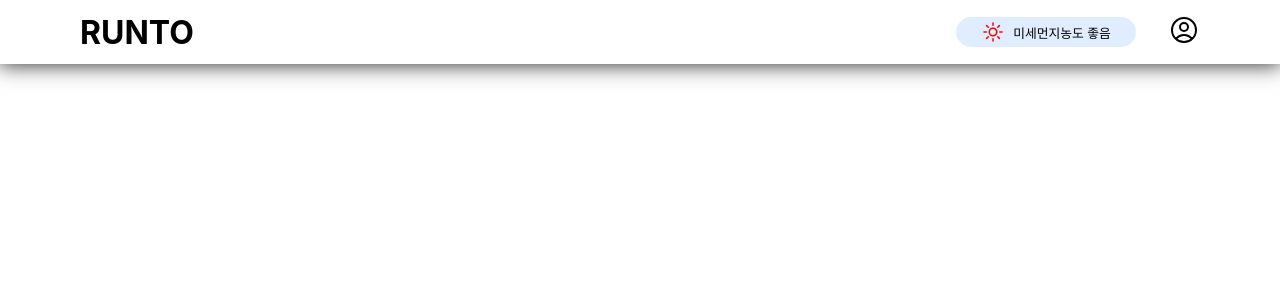
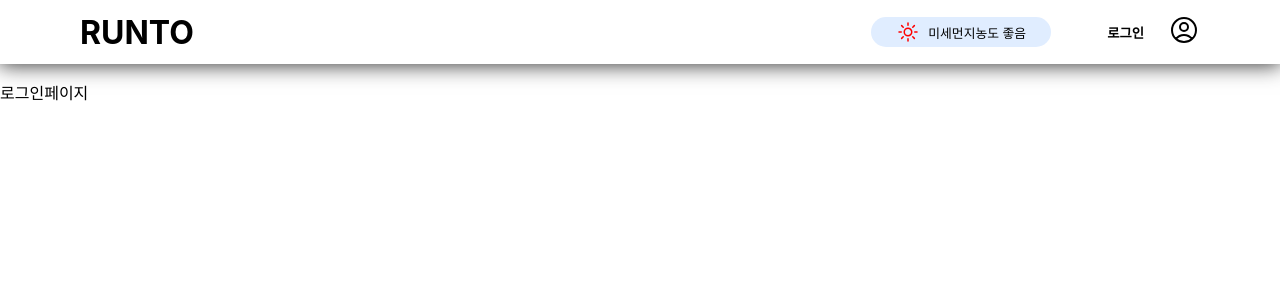
Before and after one commit to hanzanhae/Final_Project, a React (Create React App) app: page /login in a window 1280 px wide. Before the commit this address had no page. Shown: the top 300 px of the page. Built offline with nearby package versions, Linux system fonts and the light colour scheme.

Commit message:
로그인버튼추가

```diff
--- a/src/components/MainHeader.jsx
+++ b/src/components/MainHeader.jsx
@@ -1,4 +1,4 @@
-import React from 'react';
+import React, { useEffect, useState } from 'react';
 import styled from 'styled-components';
 
 import SunIcon from '../icons/sun.svg';
@@ -10,13 +10,29 @@ import { useDispatch, useSelector } from 'react-redux';
 const MainHeader = () => {
   const dispatch = useDispatch();
   const isDarkMode = useSelector((state) => state.theme.isDarkMode);
+  const [isScrolled, setIsScrolled] = useState(false);
 
   const handleToggleWeather = () => {
     dispatch({ type: 'WEATHER_THEME' });
   };
 
+  const handleScroll = () => {
+    if (window.scrollY > 500) {
+      setIsScrolled(true);
+    } else {
+      setIsScrolled(false);
+    }
+  };
+
+  useEffect(() => {
+    window.addEventListener('scroll', handleScroll);
+    return () => {
+      window.removeEventListener('scroll', handleScroll);
+    };
+  }, [isScrolled]);
+
   return (
-    <Header>
+    <Header isScrolled={isScrolled}>
       <HeaderInner>
         <Link to="/">
           <Logo>RUNTO</Logo>
@@ -35,6 +51,9 @@ const MainHeader = () => {
               </BtnInner>
             )}
           </WeatherBtn>
+          <Link to="/login">
+            <LoginBtn>로그인</LoginBtn>
+          </Link>
           <Link to="/user">
             <UserBtn>
               <UserIcon />
@@ -56,7 +75,7 @@ const Header = styled.header`
   top: 0;
   left: 0;
   z-index: 9999;
-  background-color: ${({ theme }) => theme.bgColor};
+  background-color: ${({ theme, isScrolled }) => (isScrolled ? theme.bgColorDark : theme.bgColor)};
   box-shadow: 0 0 20px 1px #333333;
 `;
 const HeaderInner = styled.div`
@@ -73,6 +92,7 @@ const Logo = styled.h1`
 const BtnBox = styled.div`
   display: flex;
   align-items: center;
+  gap: 1.5rem;
 `;
 
 const WeatherBtn = styled.button`
@@ -96,4 +116,8 @@ const WeatherText = styled.p`
   font-weight: 500;
 `;
 
+const LoginBtn = styled.button`
+  color: ${({ theme }) => theme.textColor};
+  font-weight: 600;
+`;
 const UserBtn = styled.button``;
--- /dev/null
+++ b/src/pages/Login.jsx
@@ -0,0 +1,7 @@
+import React from 'react';
+
+const Login = () => {
+  return <div style={{ marginTop: '10vh' }}>로그인페이지</div>;
+};
+
+export default Login;
--- a/src/shared/Router.js
+++ b/src/shared/Router.js
@@ -5,6 +5,7 @@ import MainHeader from '../components/MainHeader';
 import User from '../pages/User';
 import AddMeeting from '../pages/AddMeeting';
 import DetailMeeting from '../pages/DetailMeeting';
+import Login from '../pages/Login';
 
 const Router = () => {
   return (
@@ -12,6 +13,7 @@ const Router = () => {
       <MainHeader />
       <Routes>
         <Route path="/" element={<Home />} />
+        <Route path="/login" element={<Login />} />
         <Route path="/user" element={<User />} />
         <Route path="/addMeet" element={<AddMeeting />} />
         <Route path="/detail" element={<DetailMeeting />} />
--- a/src/theme.js
+++ b/src/theme.js
@@ -1,5 +1,6 @@
 export const lightTheme = {
   bgColor: '#ffffff50',
+  bgColorDark: '#ffffff',
   textColor: '#000000',
   pointColor: '#023EC7',
   pointColorLight: '#e0edff'
@@ -7,6 +8,7 @@ export const lightTheme = {
 
 export const darkTheme = {
   bgColor: '#00000050',
+  bgColorDark: '#000000d6',
   textColor: '#ffffff',
   pointColor: '#3C3D6D',
   pointColorLight: '#ddd9eb'
```
